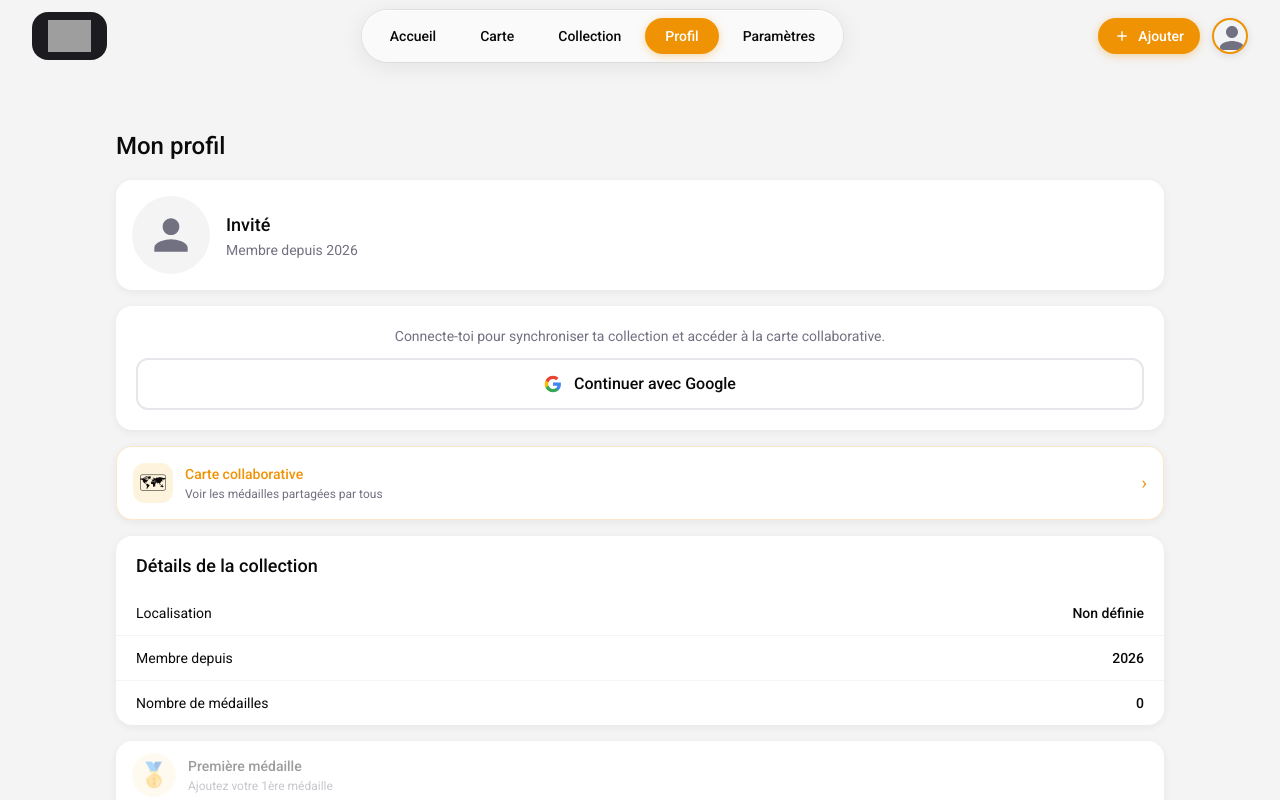
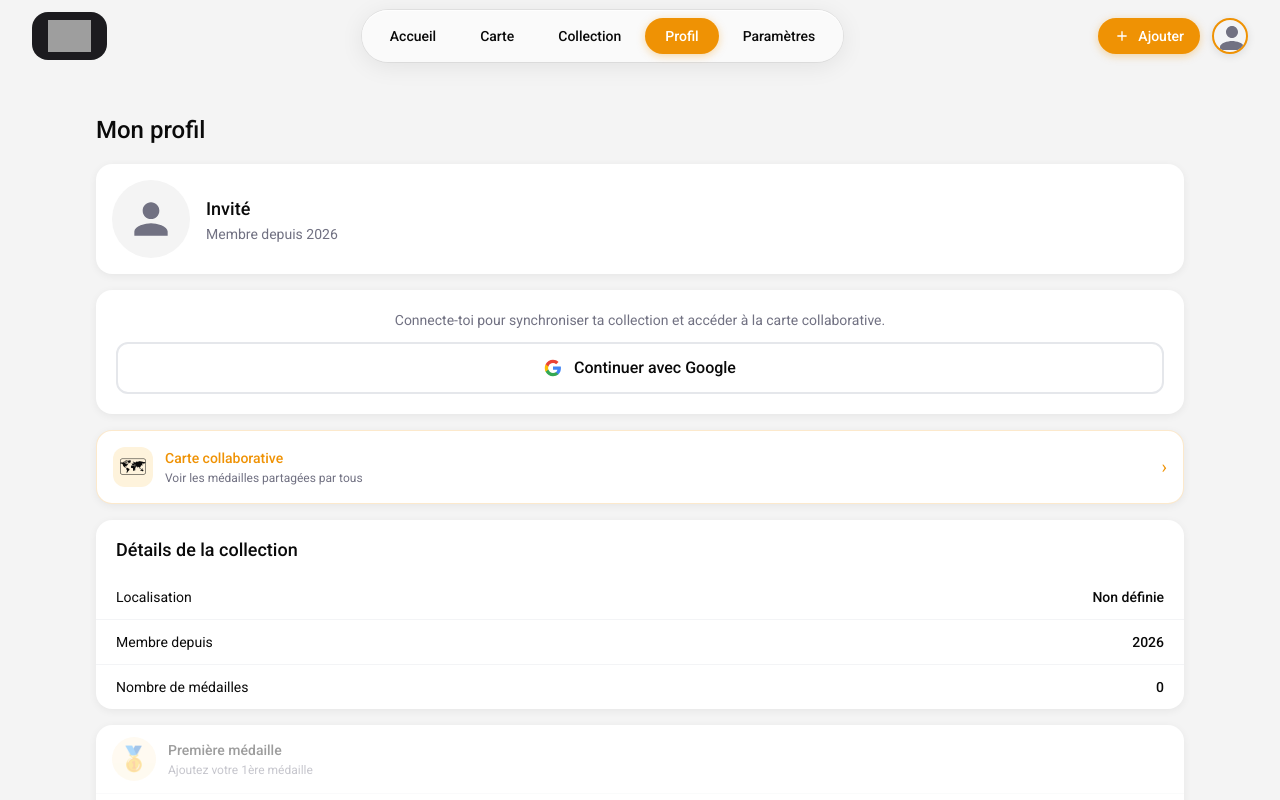
Before and after one commit to makicobain/medor, a Next.js app: page /profil in a window 1280 px wide. Shown: the top 800 px of the page. Built offline with nearby package versions, Linux system fonts and the light colour scheme; grey boxes are pictures that could not be loaded.

Commit message:
fix: uniform title position all pages

```diff
--- a/app/page.tsx
+++ b/app/page.tsx
@@ -44,7 +44,7 @@ export default function AccueilPage() {
         <img src={MDP_LOGO} alt="Monnaie de Paris" className="h-[58px] w-auto object-contain" style={{ mixBlendMode: 'lighten' }} />
       </div>
 
-      <div className="px-5 py-4 lg:px-0 lg:py-0 flex flex-col gap-5">
+      <div className="px-5 pt-4 lg:px-0 lg:pt-0 flex flex-col gap-5">
         <h1 className="text-[24px] font-medium text-text">
           Bienvenue, {profile?.pseudo ?? 'Collectionneur'}
         </h1>
--- a/app/parametres/page.tsx
+++ b/app/parametres/page.tsx
@@ -24,7 +24,7 @@ export default function ParamPage() {
         <img src={MDP_LOGO} alt="Monnaie de Paris" className="h-[58px] w-auto object-contain" style={{ mixBlendMode: 'lighten' }} />
       </div>
 
-      <div className="px-5 pt-4 flex flex-col gap-4">
+      <div className="px-5 pt-4 lg:px-0 lg:pt-0 flex flex-col gap-4">
         <h1 className="text-[24px] font-medium text-text">Paramètres</h1>
 
         <Card title="Résumé">
--- a/app/profil/page.tsx
+++ b/app/profil/page.tsx
@@ -57,7 +57,7 @@ export default function ProfilPage() {
         <img src={MDP_LOGO} alt="Monnaie de Paris" className="h-[58px] w-auto object-contain" style={{ mixBlendMode: 'lighten' }} />
       </div>
 
-      <div className="px-5 pt-4 flex flex-col gap-4">
+      <div className="px-5 pt-4 lg:px-0 lg:pt-0 flex flex-col gap-4">
         {/* Titre */}
         <div className="flex items-center justify-between">
           <h1 className="text-[24px] font-medium text-text">Mon profil</h1>
```
